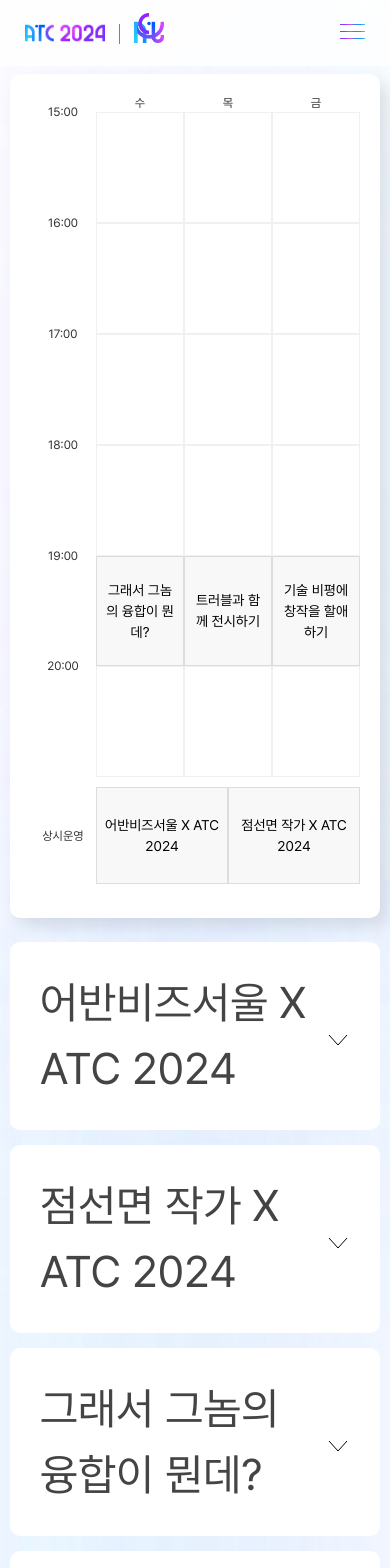
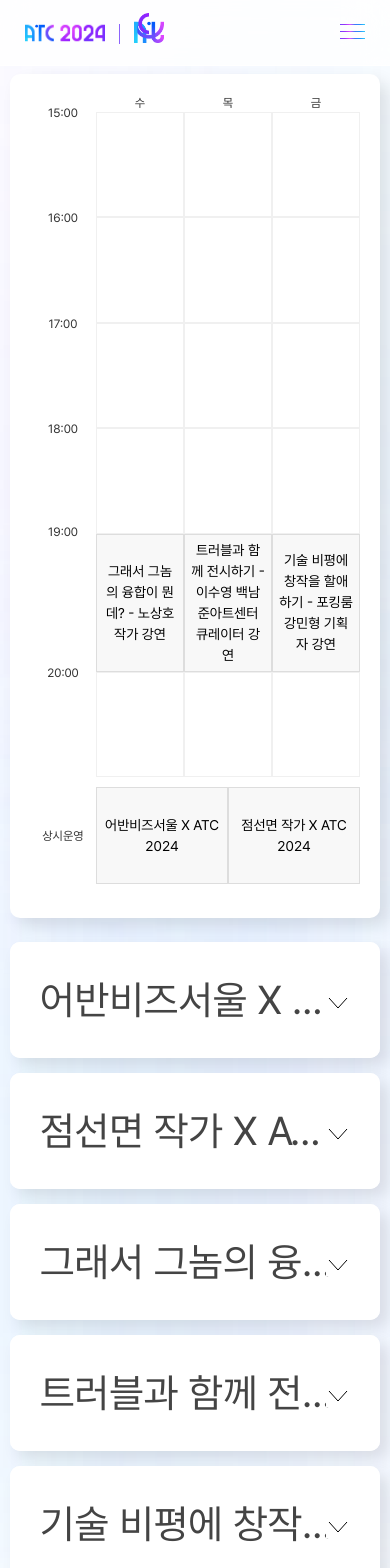
Before and after one commit to rmdnps10/ATC2024, a Next.js app: page /program in a window 390 px wide. Shown: the top 1568 px of the page. Built offline with nearby package versions, Linux system fonts and the light colour scheme.

Commit message:
Design: 프로그램 헤더 제목 넘침 처리, 반응형 수정 #13

```diff
--- a/src/app/(main)/program/page.js
+++ b/src/app/(main)/program/page.js
@@ -56,7 +56,7 @@ export default function ProgramPage() {
   const programs = [
     {
       id: 'program1',
-      title: '그래서 그놈의 융합이 뭔데?',
+      title: '그래서 그놈의 융합이 뭔데? - 노상호 작가 강연',
       day: '수',
       startTime: '19:00',
       endTime: '20:00',
@@ -66,7 +66,7 @@ export default function ProgramPage() {
     },
     {
       id: 'program2',
-      title: '트러블과 함께 전시하기',
+      title: '트러블과 함께 전시하기 - 이수영 백남준아트센터 큐레이터 강연',
       day: '목',
       startTime: '19:00',
       endTime: '20:00',
@@ -76,7 +76,7 @@ export default function ProgramPage() {
     },
     {
       id: 'program3',
-      title: '기술 비평에 창작을 할애하기',
+      title: '기술 비평에 창작을 할애하기 - 포킹룸 강민형 기획자 강연',
       day: '금',
       startTime: '19:00',
       endTime: '20:00',
--- a/src/app/(main)/program/page.module.css
+++ b/src/app/(main)/program/page.module.css
@@ -257,28 +257,41 @@
 .programAccordion {
   width: 100%;
   background-color: white;
-  border-radius: 1rem; /* 기본 둥근 테두리 */
-  transition: all 0.5s ease; /* 부드러운 전환 효과 */
+  border-radius: 1rem;
+  transition: all 0.5s ease;
   margin-bottom: 1.5rem;
   overflow: hidden;
   cursor: pointer;
-}
-
-.programAccordion.open {
-  border-radius: 1rem; /* 열릴 때 둥근 테두리 유지 */
+  box-shadow: 8px 8px 16px rgba(0, 0, 0, 0.1);
 }
 
 .programHeader {
+  position: relative;
   display: flex;
-  justify-content: space-between;
   align-items: center;
   padding: 2.8rem 3rem;
   font-size: 4.4rem;
   cursor: pointer;
   background-color: white;
   transition: background-color 0.5s ease;
+  @media (max-width: 768px) {
+    font-size: 4rem;
+  }
 }
 
+.programHeader span:first-child {
+  white-space: nowrap;
+  overflow: hidden;
+  text-overflow: ellipsis;
+  transition: text-overflow 0.5s ease;
+  width: 95%;
+}
+
+.programAccordion.open .programHeader span:first-child {
+  white-space: normal;
+  overflow: visible;
+  text-overflow: unset;
+}
 .textWrapper {
   font-size: 1em;
   color: #444;
@@ -301,6 +314,9 @@
 }
 
 .arrow {
+  position: absolute;
+  top: 2.8rem;
+  right: 3rem;
   transition: transform 0.5s ease;
 }
 
@@ -308,22 +324,20 @@
   transform: rotate(-180deg);
 }
 
-/* 컨텐츠 */
 .accordionContent {
-  max-height: 0; /* 기본 높이 0 */
-  overflow: hidden; /* 닫힌 상태에서 내용 숨김 */
+  max-height: 0;
+  overflow: hidden;
   padding: 0 3rem;
   font-size: 1.6rem;
   color: #444;
   background-color: white;
-  border-radius: 0 0 1rem 1rem; /* 하단 둥근 테두리 */
-  transition: max-height 0.5s ease, padding 0.5s ease; /* 슬라이딩 효과 */
+  border-radius: 0 0 1rem 1rem;
+  transition: max-height 0.5s ease, padding 0.5s ease;
 }
 
-/* 열린 컨텐츠 */
 .accordionContent.activeContent {
   max-height: 50rem;
-  padding: 1.5rem 3rem; /* 열린 상태에서 패딩 추가 */
+  padding: 1.5rem 3rem;
 }
 
 .programDetails {
@@ -341,7 +355,7 @@
   font-weight: 600;
   margin-bottom: 0.8rem;
   @media (max-width: 768px) {
-    font-size: 2.2rem; /*글씨 넘치는 거?*/
+    font-size: 2.2rem;
   }
 }
 .programLocation::before {
```
